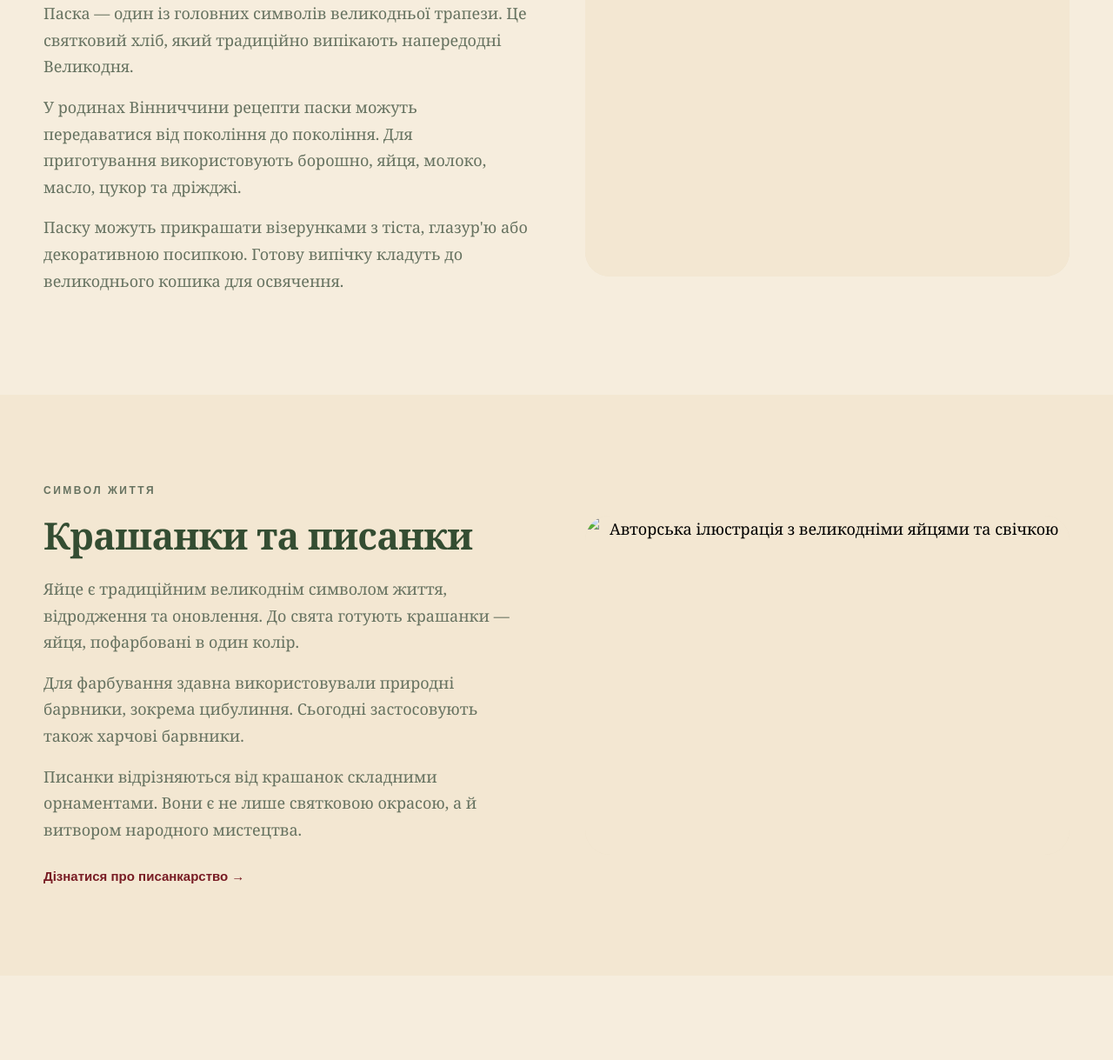
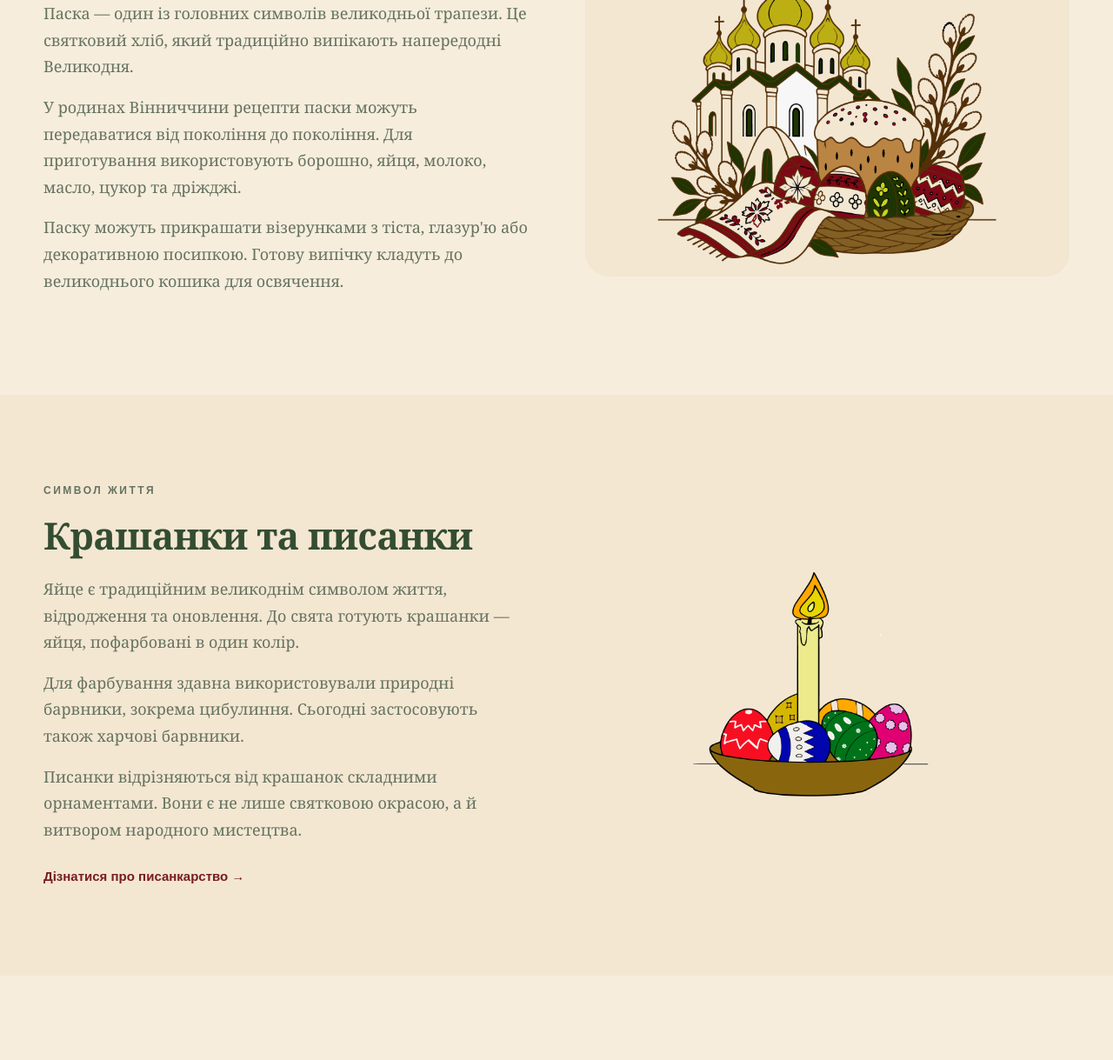
Before and after one commit to Dasha7872007/velykden-vinnychchyna, a plain HTML site: page food.html in a window 1280 px wide. Shown: the part 766-1985 px from the top of the page at 87% size. Drawn offline with Linux system fonts and the light colour scheme.

Commit message:
Fix image paths

```diff
--- a/food.html
+++ b/food.html
@@ -129,7 +129,7 @@
                             data-lightbox
                             aria-label="Збільшити великодню композицію">
 
-                        <img src="images/church-basket-illustration.svg"
+                        <img src="images/church-basket-illustration.png"
                              alt="Авторська композиція з паскою, писанками та кошиком"
                              class="church-basket-image"
                              loading="lazy">
@@ -156,7 +156,7 @@
                             data-lightbox
                             aria-label="Збільшити композицію з яйцями">
 
-                        <img src="images/eggs-candle-illustration.svg"
+                        <img src="images/eggs-candle-illustration.png"
                              alt="Авторська ілюстрація з великодніми яйцями та свічкою"
                              class="eggs-candle-image"
                              loading="lazy">
@@ -434,7 +434,7 @@
                                         data-lightbox
                                         aria-label="Збільшити композицію з паскою">
 
-                                    <img src="images/church-basket-illustration.svg"
+                                    <img src="images/church-basket-illustration.png"
                                          alt="Векторна великодня композиція"
                                          class="church-basket-image"
                                          loading="lazy">
@@ -460,7 +460,7 @@
                                         data-lightbox
                                         aria-label="Збільшити ілюстрацію з яйцями">
 
-                                    <img src="images/eggs-candle-illustration.svg"
+                                    <img src="images/eggs-candle-illustration.png"
                                          alt="Векторна композиція з яйцями та свічкою"
                                          class="eggs-candle-image"
                                          loading="lazy">
```
Also changed, not shown: pysanky.html (+2 -2 lines), traditions.html (+2 -2 lines).
